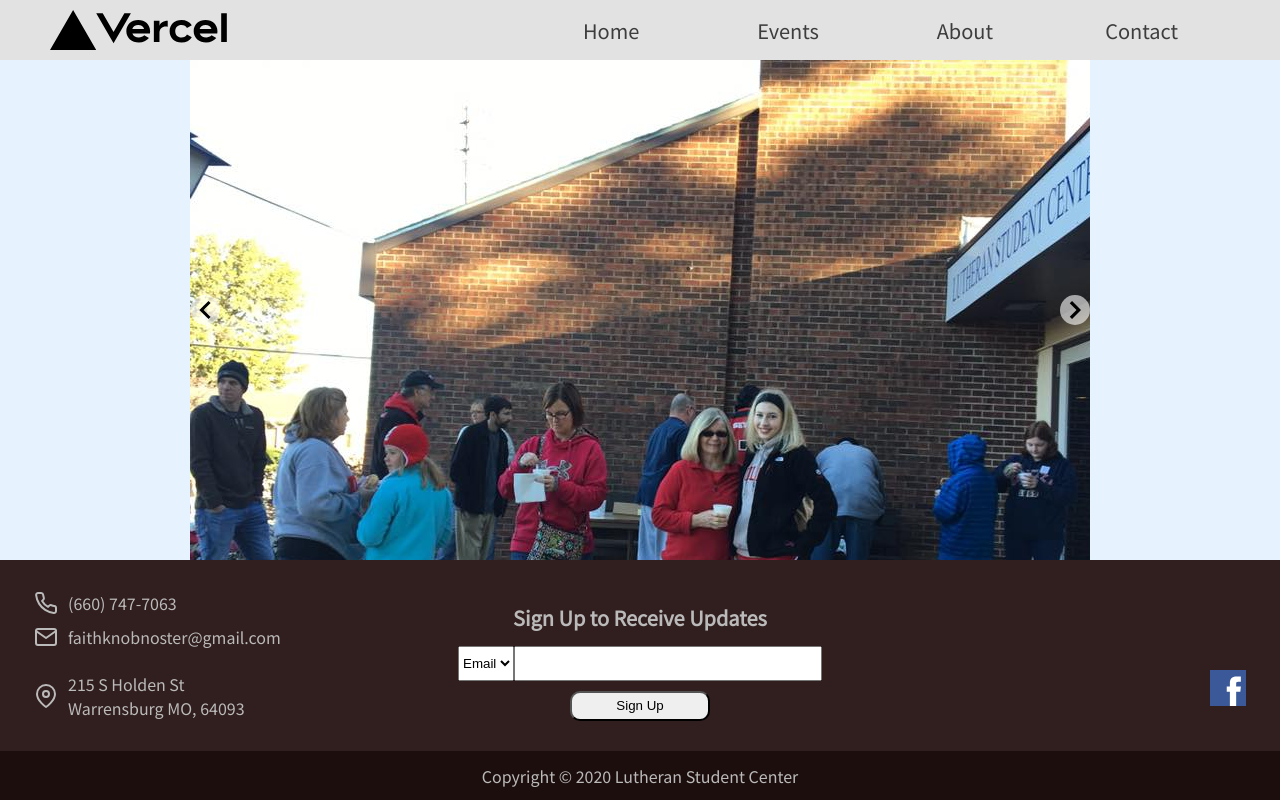
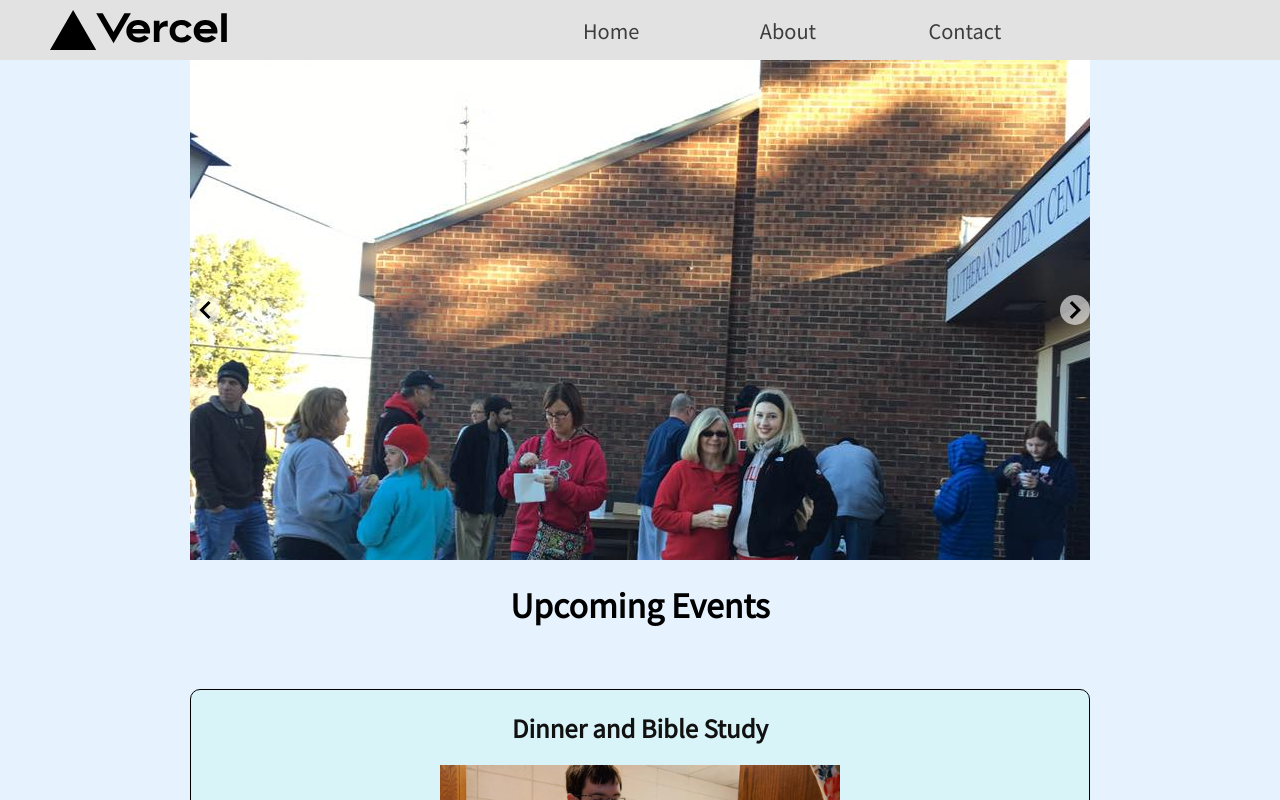
Before and after one commit to jeremiahbrandt/lsc-website, a Next.js app: page / in a window 1280 px wide. Shown: the top 800 px of the page. Built offline with nearby package versions, Linux system fonts and the light colour scheme.

Commit message:
Move events to Home page

```diff
--- /dev/null
+++ b/components/Events.tsx
@@ -0,0 +1,31 @@
+import React from "react"
+import Proxy from "../hooks/useProxy"
+
+const Events = () => {
+    const events = Proxy.getEventData()
+
+    return (
+        <div className={"events"}>
+            <h1 className={"events-title"}>Upcoming Events</h1>
+            {
+                events.map((event, index) => {
+                    return (
+                        <article key={`event${index}`} className={"event"}>
+                            <h2 className={"event-title"}>{event.name}</h2>
+                            <img src={event.image.src} alt={event.image.alt} />
+                            <section>
+                                <span><b>When:</b> {event.date}, {event.startTime} - {event.endTime}</span>
+                                <span><b>Location:</b> {event.location}</span>
+                            </section>
+                            {
+                                event.description.map((desc, index) => <p key={`description${index}`}>{desc}</p>)
+                            }
+                        </article>
+                    )
+                })
+            }
+        </div>
+    )
+}
+
+export default Events
--- a/hooks/useDevelopmentProxy.ts
+++ b/hooks/useDevelopmentProxy.ts
@@ -13,10 +13,6 @@ const Proxy = (): ProxyInterface => {
             {
                 name: "Home",
                 url: "/"
-            },
-            {
-                name: "Events",
-                url: "/events"
             },
             {
                 name: "About",
--- a/pages/index.tsx
+++ b/pages/index.tsx
@@ -2,6 +2,7 @@ import Head from 'next/head'
 import Slideshow from "../components/SlideShow";
 import Layout from "../components/Layout";
 import 'react-slideshow-image/dist/styles.css'
+import Events from "../components/Events";
 
 
 export default function Home() {
@@ -12,6 +13,7 @@ export default function Home() {
             <link rel="icon" href="/favicon.ico" />
         </Head>
             <Slideshow />
+            <Events />
         </Layout>
     )
 }
```
Also changed, not shown: pages/events.tsx (+1 -19 lines).
